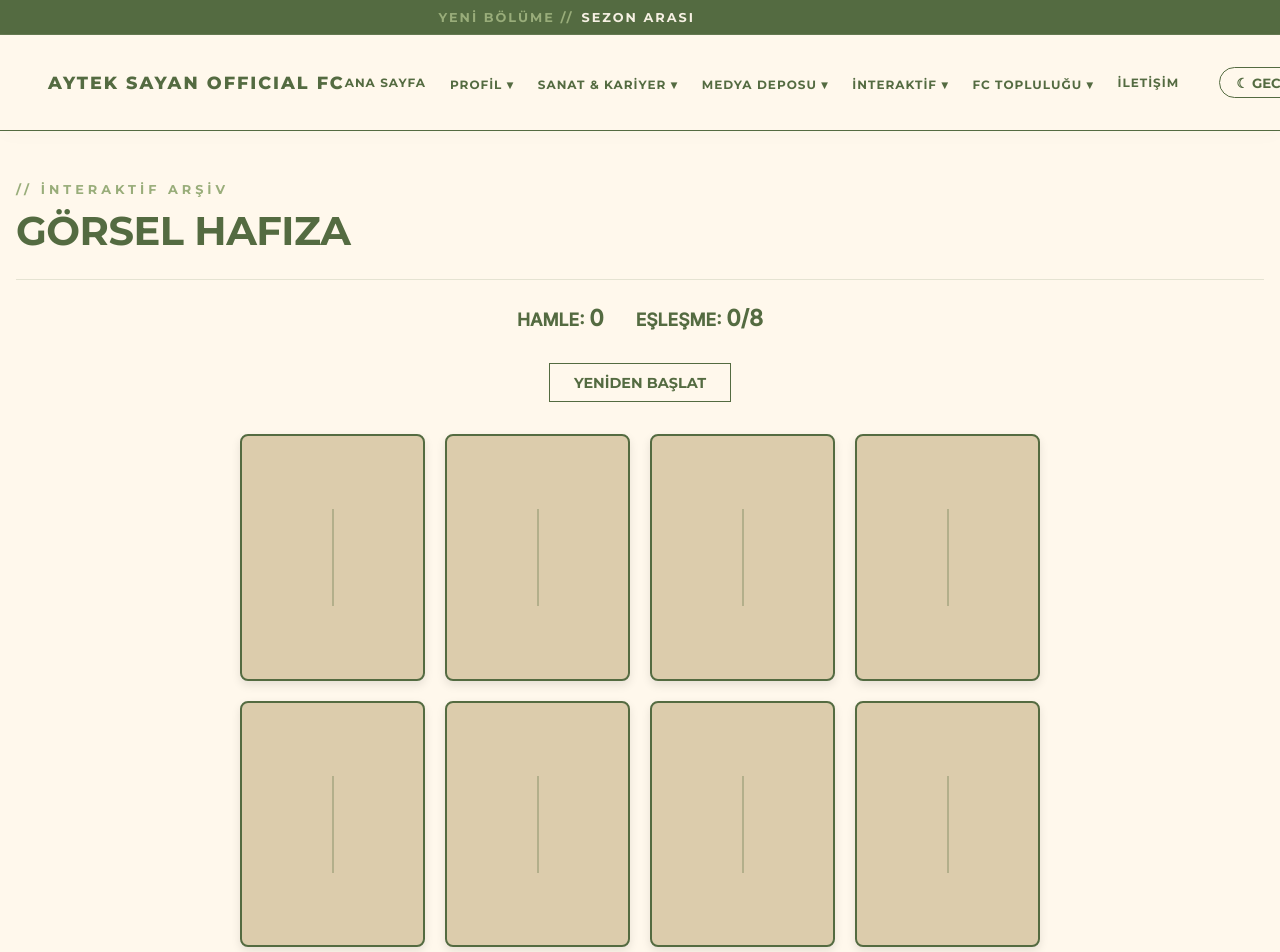
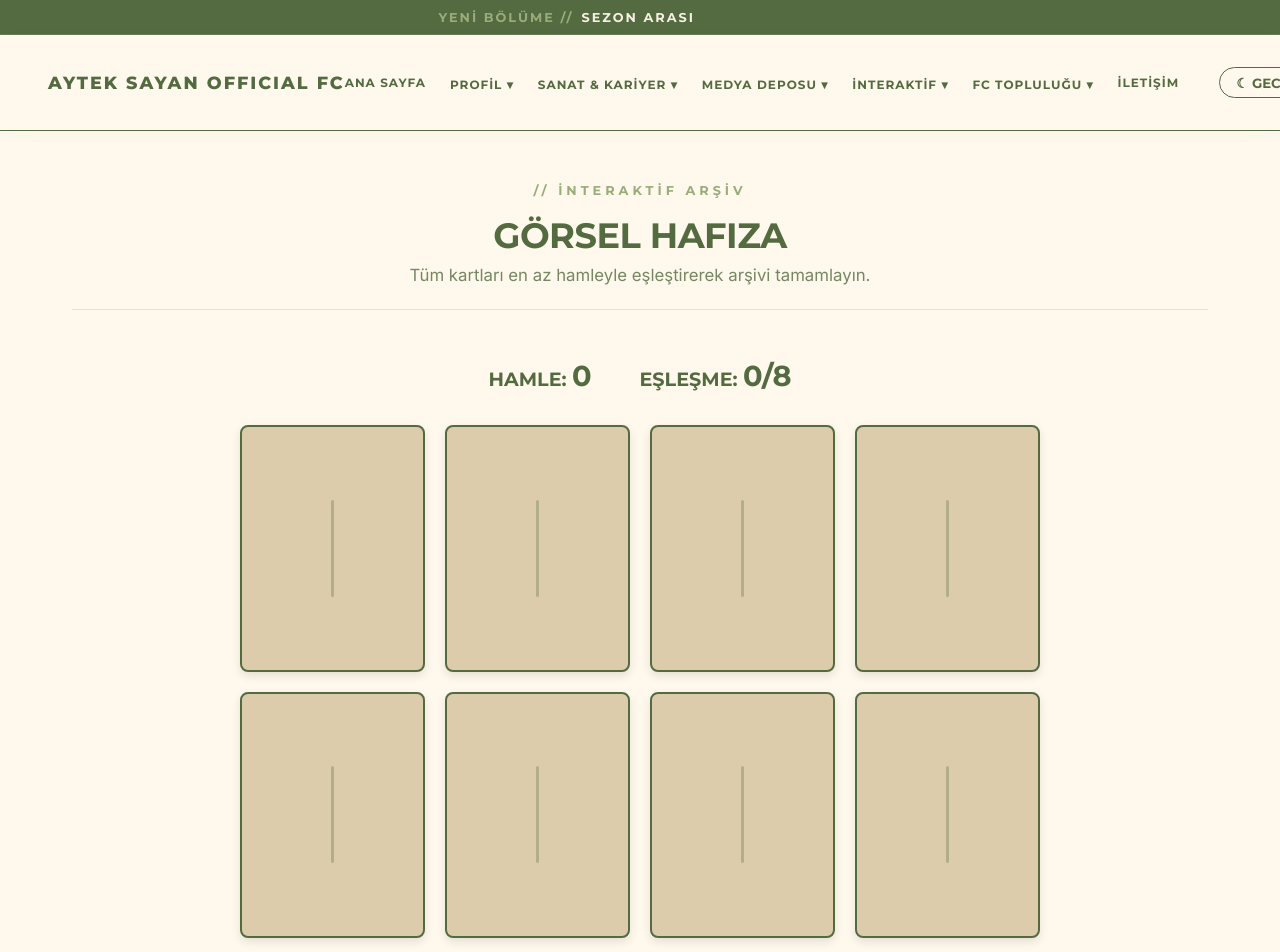
Before and after one commit to ebru1967/oyuncu-fan-projesi, a React (Vite) app: page /gorsel-hafiza in a window 1280 px wide. Shown: the top 952 px of the page. Built offline with nearby package versions, Linux system fonts and the light colour scheme.

Commit message:
gorsel hafiza.

```diff
--- a/src/pages/GorselHafiza.jsx
+++ b/src/pages/GorselHafiza.jsx
@@ -12,10 +12,10 @@ function GorselHafiza() {
 
   // Kartları karıştır ve oyunu başlat
   const shuffleCards = () => {
-    // 1. archivePhotos içindeki 190 fotoğraftan rastgele 8 tanesini seçiyoruz
+    // 1. archivePhotos içindeki fotoğraflardan rastgele 8 tanesini seçiyoruz
     const shuffledPool = [...archivePhotos].sort(() => Math.random() - 0.5);
     const selectedImages = shuffledPool.slice(0, 8).map(img => ({
-      src: img.url, // Senin veritabanında 'url' olarak geçtiği için buraya eşitledik
+      src: img.url,
       matched: false
     }));
 
@@ -96,101 +96,72 @@ function GorselHafiza() {
   }, [matches]);
 
   return (
-    <div className="memory-container" style={{
-      textAlign: 'center',
-      padding: '3rem 1rem',
-      backgroundColor: 'var(--bg-main)',
-      color: 'var(--text-main)',
-      fontFamily: 'var(--font-heading)',
-      minHeight: '80vh'
-    }}>
-      <div className="section-header-editorial" style={{ marginBottom: '1.5rem' }}>
-        <span className="archive-badge">// İNTERAKTİF ARŞİV</span>
-        <h2 className="editorial-title" style={{ marginTop: '0.5rem', fontSize: 'clamp(1.5rem, 5vw, 2.5rem)' }}>GÖRSEL HAFIZA</h2>
-      </div>
+    <div className="press-editorial-wrapper animate-fade" style={{ paddingBottom: '4rem' }} lang="tr">
 
-      <div style={{ display: 'flex', justifyContent: 'center', gap: '2rem', marginBottom: '2rem', fontFamily: 'var(--font-body)', fontWeight: 'bold' }}>
-        <div style={{ fontSize: '1.1rem' }}>HAMLE: <span style={{ fontSize: '1.4rem' }}>{turns}</span></div>
-        <div style={{ fontSize: '1.1rem', color: 'var(--accent-dark)' }}>EŞLEŞME: <span style={{ fontSize: '1.4rem' }}>{matches}/8</span></div>
-      </div>
-
-      <button onClick={shuffleCards} className="editorial-link" style={{ padding: '0.6rem 1.5rem', border: '1px solid var(--accent-dark)', backgroundColor: 'transparent', color: 'var(--text-main)', cursor: 'pointer', fontWeight: 'bold', marginBottom: '2rem' }}>
-        YENİDEN BAŞLAT
-      </button>
-
-      {isWin && (
-        <div className="animate-fade" style={{ marginBottom: '2rem', color: 'var(--accent-dark)', animation: 'pulse 1.5s infinite' }}>
-          <h3 style={{ fontSize: '1.5rem', marginBottom: '0.5rem' }}>TEBRİKLER! GÖRSEL HAFIZAN MÜKEMMEL.</h3>
-          <p>Tüm arşivi {turns} hamlede başarıyla eşleştirdin.</p>
-        </div>
-      )}
-
-      {/* KARTLARIN GRID YAPISI */}
-      <div className="memory-grid" style={{
-        display: 'grid',
-        gridTemplateColumns: 'repeat(4, 1fr)',
-        gap: 'clamp(10px, 2vw, 20px)',
-        maxWidth: '800px',
-        margin: '0 auto',
-        perspective: '1000px'
-      }}>
-        {cards.map((card) => {
-          const isFlipped = card === choiceOne || card === choiceTwo || card.matched;
-          return (
-            <div
-              className={`memory-card ${isFlipped ? 'flipped' : ''} ${card.isJustMatched ? 'matched-pulse' : ''} ${card.isShake ? 'mismatch-shake' : ''}`}
-              key={card.id}
-              onClick={() => handleChoice(card)}
-              style={{ position: 'relative', aspectRatio: '3/4', cursor: disabled ? 'default' : 'pointer' }}
-            >
-              <div className="card-inner" style={{
-                position: 'absolute', width: '100%', height: '100%', transition: 'transform 0.6s', transformStyle: 'preserve-3d',
-                transform: isFlipped ? 'rotateY(180deg)' : 'rotateY(0deg)'
-              }}>
-                {/* ÖN YÜZ (FOTOĞRAF) */}
-                <div className="card-front" style={{
-                  position: 'absolute', width: '100%', height: '100%', backfaceVisibility: 'hidden',
-                  transform: 'rotateY(180deg)', borderRadius: '8px', overflow: 'hidden', border: '2px solid var(--accent-dark)',
-                  boxShadow: '0 4px 10px rgba(0,0,0,0.1)'
-                }}>
-                  <img src={card.src} alt="Aytek Arşiv" style={{ width: '100%', height: '100%', objectFit: 'cover' }} />
-                  {card.matched && <div style={{ position: 'absolute', top: 0, left: 0, right: 0, bottom: 0, backgroundColor: 'rgba(0,0,0,0.4)' }}></div>}
-                </div>
-
-                {/* ARKA YÜZ (KAPALI HALİ) */}
-                <div className="card-back" style={{
-                  position: 'absolute', width: '100%', height: '100%', backfaceVisibility: 'hidden',
-                  backgroundColor: 'var(--bg-card)', border: '2px solid var(--accent-dark)', borderRadius: '8px',
-                  display: 'flex', alignItems: 'center', justifyContent: 'center',
-                  boxShadow: '0 4px 10px rgba(0,0,0,0.1)'
-                }}>
-                  <div style={{ width: '2px', height: '40%', backgroundColor: 'var(--accent-dark)', opacity: 0.3 }}></div>
-                </div>
-              </div>
-            </div>
-          );
-        })}
-      </div>
-
-      {/* ANİMASYON CSS KODLARI */}
-      <style dangerouslySetInnerHTML={{__html: `
-        @media (max-width: 500px) {
-          .memory-grid {
-            grid-template-columns: repeat(4, 1fr) !important;
-          }
+      {/* ÖZEL CSS STİLLERİ */}
+      <style>{`
+        .memory-grid {
+          display: grid;
+          grid-template-columns: repeat(4, 1fr);
+          gap: clamp(10px, 2vw, 20px);
+          max-width: 800px;
+          margin: 0 auto;
+          perspective: 1000px;
         }
 
-        .matched-pulse {
-          animation: pulseMatch 0.5s ease-in-out;
+        @media (max-width: 500px) {
+          .memory-grid { gap: 8px; }
         }
 
-        .mismatch-shake {
-          animation: shakeError 0.5s ease-in-out;
+        .memory-card {
+          position: relative;
+          aspect-ratio: 3/4;
+          cursor: pointer;
+        }
+
+        .memory-card.flipped .card-inner { transform: rotateY(180deg); }
+        .memory-card.matched-pulse { animation: pulseMatch 0.5s ease-in-out; }
+        .memory-card.mismatch-shake { animation: shakeError 0.5s ease-in-out; }
+
+        .card-inner {
+          position: absolute;
+          width: 100%;
+          height: 100%;
+          transition: transform 0.6s;
+          transform-style: preserve-3d;
+        }
+
+        .card-front, .card-back {
+          position: absolute;
+          width: 100%;
+          height: 100%;
+          backface-visibility: hidden;
+          border-radius: 8px;
+          box-shadow: 0 4px 10px rgba(0,0,0,0.1);
+        }
+
+        .card-front {
+          transform: rotateY(180deg);
+          overflow: hidden;
+          border: 2px solid var(--accent-dark);
+        }
+
+        .card-back {
+          background-color: var(--bg-card);
+          border: 2px solid var(--accent-dark);
+          display: flex;
+          align-items: center;
+          justify-content: center;
+          transition: background-color 0.3s ease;
+        }
+
+        .memory-card:hover .card-back {
+          background-color: rgba(84, 107, 65, 0.05);
         }
 
         @keyframes pulseMatch {
           0% { transform: scale(1); }
-          50% { transform: scale(1.1); }
+          50% { transform: scale(1.1); z-index: 10; box-shadow: 0 0 20px var(--accent-dark); }
           100% { transform: scale(1); }
         }
 
@@ -202,7 +173,65 @@ function GorselHafiza() {
           80% { transform: translateX(10px); }
           100% { transform: translateX(0); }
         }
-      `}} />
+      `}</style>
+
+      <div className="container">
+
+        {/* HİZALAMA DÜZELTİLDİ: paddingTop: '0', marginTop: '-3rem' EKLENDİ */}
+        <div className="section-header-editorial" style={{ paddingTop: '0', marginTop: '-3rem', marginBottom: '3rem', textAlign: 'center' }}>
+          <span className="archive-badge" style={{ display: 'inline-block', marginBottom: '1rem' }}>// İNTERAKTİF ARŞİV</span>
+          <h1 className="editorial-title" style={{ textTransform: 'none' }}>GÖRSEL HAFIZA</h1>
+          <p className="editorial-subtitle">Tüm kartları en az hamleyle eşleştirerek arşivi tamamlayın.</p>
+        </div>
+
+        <div style={{ display: 'flex', flexDirection: 'column', alignItems: 'center' }}>
+
+          <div style={{ display: 'flex', justifyContent: 'center', gap: '3rem', marginBottom: '2rem', fontFamily: 'var(--font-heading)', fontWeight: 'bold' }}>
+            <div style={{ fontSize: '1.2rem', color: 'var(--text-main)' }}>HAMLE: <span style={{ fontSize: '1.8rem' }}>{turns}</span></div>
+            <div style={{ fontSize: '1.2rem', color: 'var(--accent-dark)' }}>EŞLEŞME: <span style={{ fontSize: '1.8rem' }}>{matches}/8</span></div>
+          </div>
+
+          {isWin && (
+            <div className="animate-fade" style={{ marginBottom: '2rem', color: 'var(--accent-dark)', textAlign: 'center', backgroundColor: 'rgba(84, 107, 65, 0.05)', padding: '1rem 2rem', borderRadius: '8px', border: '1px solid var(--accent-dark)' }}>
+              <h3 style={{ fontSize: '1.5rem', marginBottom: '0.5rem', fontFamily: 'var(--font-heading)' }}>TEBRİKLER! GÖRSEL HAFIZAN MÜKEMMEL.</h3>
+              <p style={{ margin: 0 }}>Tüm arşivi <strong>{turns}</strong> hamlede başarıyla eşleştirdin.</p>
+            </div>
+          )}
+
+          {/* KARTLARIN GRID YAPISI */}
+          <div className="memory-grid" style={{ width: '100%', marginBottom: '3rem' }}>
+            {cards.map((card) => {
+              const isFlipped = card === choiceOne || card === choiceTwo || card.matched;
+              return (
+                <div
+                  className={`memory-card ${isFlipped ? 'flipped' : ''} ${card.isJustMatched ? 'matched-pulse' : ''} ${card.isShake ? 'mismatch-shake' : ''}`}
+                  key={card.id}
+                  onClick={() => handleChoice(card)}
+                  style={{ cursor: disabled || card.matched ? 'default' : 'pointer' }}
+                >
+                  <div className="card-inner">
+                    {/* ÖN YÜZ (FOTOĞRAF) */}
+                    <div className="card-front">
+                      <img src={card.src} alt="Aytek Arşiv" style={{ width: '100%', height: '100%', objectFit: 'cover' }} draggable="false" />
+                      {card.matched && <div style={{ position: 'absolute', top: 0, left: 0, right: 0, bottom: 0, backgroundColor: 'rgba(0,0,0,0.5)' }}></div>}
+                    </div>
+
+                    {/* ARKA YÜZ (KAPALI HALİ) */}
+                    <div className="card-back">
+                      <div style={{ width: '3px', height: '40%', backgroundColor: 'var(--accent-dark)', opacity: 0.3, borderRadius: '5px' }}></div>
+                    </div>
+                  </div>
+                </div>
+              );
+            })}
+          </div>
+
+          <button onClick={shuffleCards} className="editorial-link-btn-anchor reset-btn">
+            YENİDEN BAŞLAT ⟲
+          </button>
+
+        </div>
+      </div>
     </div>
   );
 }
```
